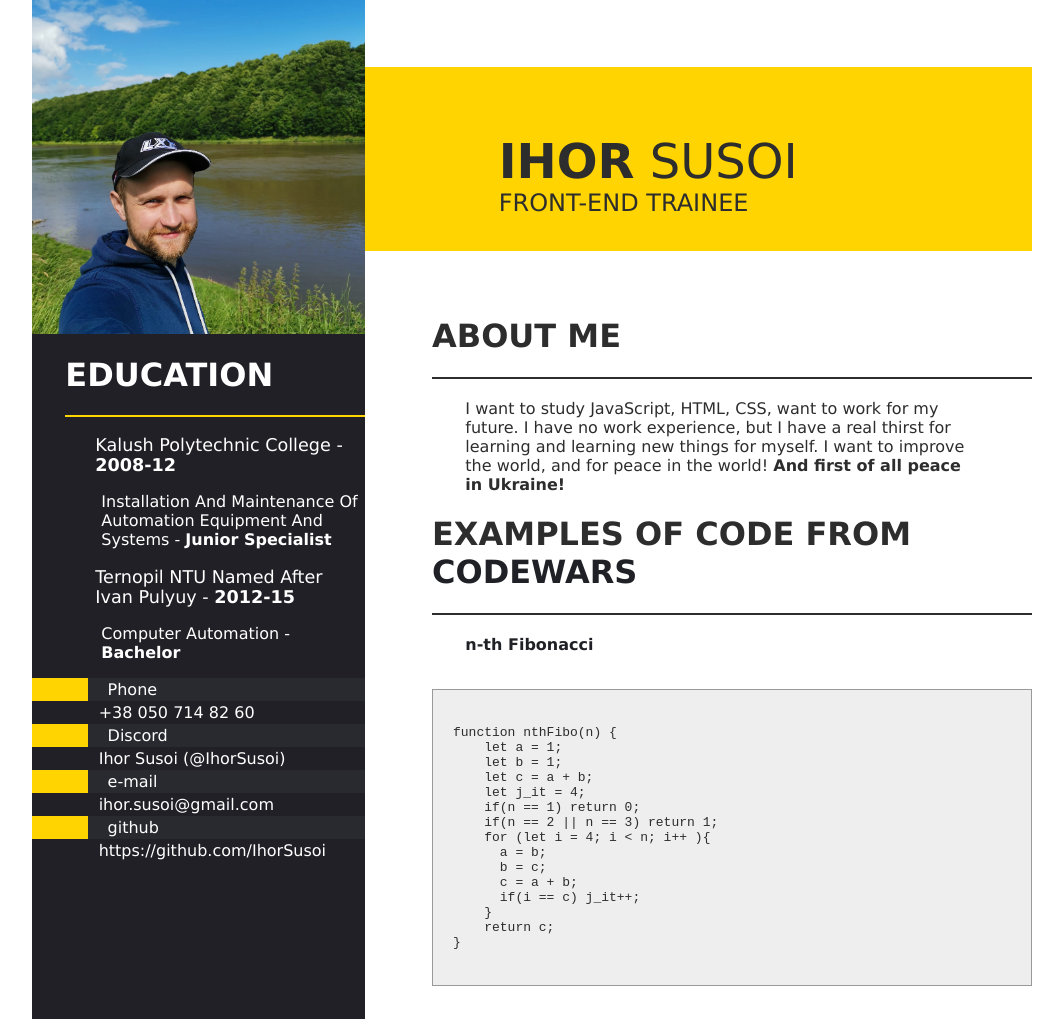
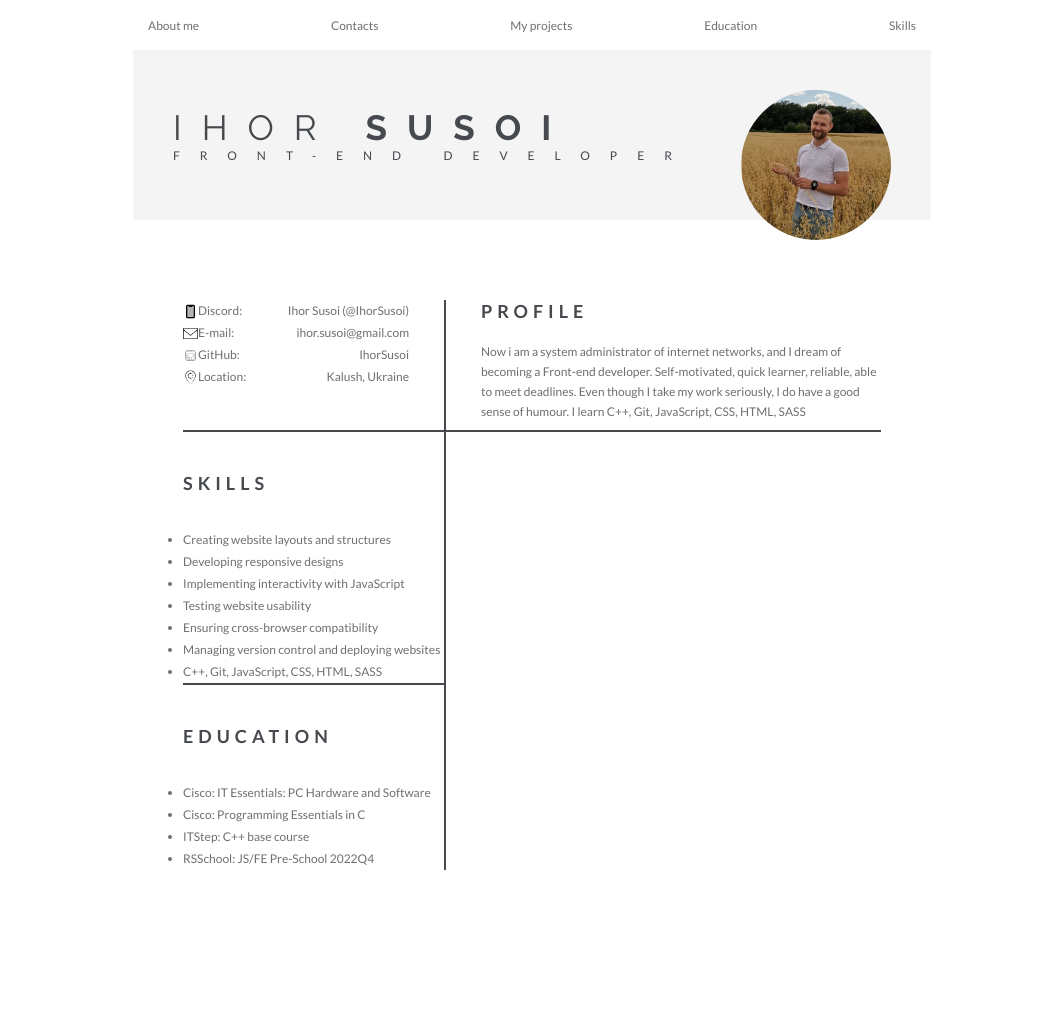
Before and after one commit to IhorSusoi/my_repo, a plain HTML site: page index.html in a window 1280 px wide. Shown: the top 1019 px of the page, without its empty margins (108-1171 px from the left). After the commit the page ends 870 px from the top, so only its background shows below. Drawn offline with Linux system fonts and the light colour scheme.

Commit message:
feat:new cv

```diff
--- a/index.html
+++ b/index.html
@@ -8,99 +8,81 @@
     <meta name="description" content="Ihor Susoi`s CV">
     <meta name="author" content="Ihor Susoi">
     <link rel="stylesheet" href="style.css">
-    <link rel="icon" type="image/x-icon" href="favicon_ihor_susoi_cv.ico">
-    <title>Ihorsus-cv</title>
+    <link rel="shortcut icon" href="/favicon.ico" type="image/x-icon">
+    <link rel="preconnect" href="https://fonts.googleapis.com">
+    <link rel="preconnect" href="https://fonts.gstatic.com" crossorigin>
+    <link href="https://fonts.googleapis.com/css2?family=Lato:wght@400;700&family=Raleway:wght@400;700&display=swap" rel="stylesheet">
+    <title>Curriculum Vitae - Ihor Susoi</title>
 </head>
 <body>
+    <header class="header">
+        <div class="container">
+            <nav class="header-nav">
+                <ul class="header-nav-ul">
+                    <li>About me</li>
+                    <li>Contacts</li>
+                    <li>My projects</li>
+                    <li>Education</li>
+                    <li>Skills</li>
+                </ul>
+            </nav>
+        </div>
+    </header>
+    <main>
+        <div class="container">
+            <div class="main-name-photo">
+                <div>
+                    <h1 class="name">IHOR <b>SUSOI</b></h1>
+                    <h2 class="expertise">FRONT-END DEVELOPER</h2>
+                </div>
+                <img src="../avatar.png" alt="avatar">
+            </div>
+            <div class="main-cv">
                 <div class="left-side">
-        <img class="avatar" src="avatar.jpg" alt="avatar_Ihor_Susoi">
+                    <nav class="contacts">
+                        <ul>
+                            <li><p><img src="../phone.png" alt="phone"> Discord:</p> Ihor Susoi (@IhorSusoi)</li>
+                            <li><p><img src="../mail.png" alt="mail"> E-mail:</p><a href="mailto:ihor.susoi@gmail.com">ihor.susoi@gmail.com</a></li>
+                            <li><p><img src="../github.png" alt="github"> GitHub:</p> <a href="https://github.com/IhorSusoi" target="_blank">IhorSusoi</a></li>
+                            <li><p><img src="../geolocation.png" alt="geolocation"> Location:</p> Kalush, Ukraine</li>
+                        </ul>
+                    </nav>
+                    <div class="underline"></div>
+                    <div class="skills">
+                        <h2>SKILLS</h2>
+                        <ul>
+                            <li>Creating website layouts and structures</li>
+                            <li>Developing responsive designs</li>
+                            <li>Implementing interactivity with JavaScript</li>
+                            <li>Testing website usability</li>
+                            <li>Ensuring cross-browser compatibility</li>
+                            <li>Managing version control and deploying websites</li>
+                            <li>C++, Git, JavaScript, CSS, HTML, SASS</li>
+                        </ul>
+                        <div class="underline"></div>
+                    </div>
                     <div class="education">
-        <h1>education</h1>
-        <div class="underscore"></div>
-        <p class="university">Kalush Polytechnic College - <strong>2008-12</strong></p>
-        <p class="specialization">Installation and maintenance of automation equipment and systems - <strong>Junior Specialist</strong></p>
-        <p class="university">Ternopil NTU named after Ivan Pulyuy - <strong>2012-15</strong></p>
-        <p class="specialization">computer automation - <strong>Bachelor</strong></p>
+                        <h2>EDUCATION</h2>
+                            <ul>
+                                <li><a href="https://ihorsusoi.github.io/my_repo/My-Certificates/IhorSusoi-IT%20Essentials%20PC-certificate.pdf" target="_blank">Cisco: IT Essentials: PC Hardware and Software</a></li>
+                                <li><a href="https://ihorsusoi.github.io/my_repo/My-Certificates/IhorSusoi-Programming%20Esse-certificate%20.pdf" target="_blank">Cisco: Programming Essentials in C</a></li>
+                                <li>ITStep: C++ base course</li>
+                                <li><a href="https://ihorsusoi.github.io/my_repo/My-Certificates/ihorsus_certificate_rsschool_pre-school.pdf" target="_blank">RSSchool: JS/FE Pre-School 2022Q4</a></li>
+                            </ul>
                     </div>
-
-        <div>
-            <div class="contacts">
-                <div class="yellow_box"></div>
-                <div class="contact_name"><p>Phone</p></div>
-            </div>
-            <p class="contact">+38 050 714 82 60</p>
-        </div>
-
-        <div>
-            <div class="contacts">
-                <div class="yellow_box"></div>
-                <div class="contact_name"><p>Discord</p></div>
-            </div>
-            <p class="contact">Ihor Susoi (@IhorSusoi)</p>
-        </div>
-
-        <div>
-            <div class="contacts">
-                <div class="yellow_box"></div>
-                <div class="contact_name"><p>e-mail</p></div>
-            </div>
-            <p class="contact"><a href="mailto:ihor.susoi@gmail.com" title="Send me e-mail">ihor.susoi@gmail.com</a></p>
-        </div>
-
-        <div>
-            <div class="contacts">
-                <div class="yellow_box"></div>
-                <div class="contact_name"><p>github</p></div>
-            </div>
-            <p class="contact"><a href="https://github.com/IhorSusoi" title="Go to my GitHub">https://github.com/IhorSusoi</a></p>
-        </div>
-
-        <a class="rsschool-logo" href="https://rs.school/js-stage0/" title="Go to rsschool"><img src="rsschool_logo.jpg" alt="rsschool-logo"></a>
                 </div>
                 <div class="right-side">
-        <header>
-            <p class="p1"><strong>ihor</strong> susoi</p>
-            <p class="p2">front-end trainee</p>
-        </header>
-        <div class="right-block">
-            <h1>About me</h1>
-            <div class="underscore"></div>
-            <p> I want to study JavaScript, HTML, CSS, want to work for my future.
-                I have no work experience, but I have a real thirst for learning and learning new things
-                 for myself. I want to improve the world, and for peace in the world!
-                <strong>And first of all peace in Ukraine!</strong></p>
+                    <div class="profile">
+                        <h2>PROFILE</h2>
+                        <p>Now i am a system administrator of internet networks, and I dream of becoming a Front-end developer. Self-motivated, quick learner, reliable, able to meet deadlines. Even though I take my work seriously, I do have a good sense of humour. I learn C++, Git, JavaScript, CSS, HTML, SASS</p>
                     </div>
-        <div class="right-block">
-            <h1>examples of code from <a href="https://www.codewars.com/users/rsschool_2b264b47a74cd9c9"
-                title="Go to Codewars profile">Codewars</a></h1>
-            <div class="underscore"></div>
-            <p><a href="https://www.codewars.com/kata/522551eee9abb932420004a0"
-                title="Go to Fibonacci task"><strong>n-th Fibonacci</strong></a></p>
-            <pre>
-                <code>
-function nthFibo(n) {
-    let a = 1;
-    let b = 1;
-    let c = a + b;
-    let j_it = 4;
-    if(n == 1) return 0;
-    if(n == 2 || n == 3) return 1;
-    for (let i = 4; i &lt; n; i++ ){
-      a = b;
-      b = c;
-      c = a + b;
-      if(i == c) j_it++;
-    }
-    return c;
-}
-                </code>
-            </pre>
-        </div>
-        <div class="right-block">
-            <h1>english and other skills</h1>
-            <div class="underscore"></div>
-            <p>My english level is A2 by <a href="https://learnenglish.britishcouncil.org/level-test-b1">British Council</a></p>
+                    <div class="underline"></div>
                 </div>
             </div>
+        </div>
+    </main>
+    <footer>
+
+    </footer>
 </body>
 </html>
--- /dev/null
+++ b/style.scss
@@ -0,0 +1,194 @@
+$main-color: #fff;
+$font-lato: 'Lato', sans-serif;
+$font-raleway: 'Raleway', sans-serif;
+
+* {
+    margin: 0;
+    padding: 0;
+    color: #706f6f;
+}
+
+html{
+    scroll-behavior: smooth;
+    height: 100%;
+}
+
+h1, h2, h3 {
+    color: #464a4e;
+}
+
+h2 {
+    font-family: $font-lato;
+    font-size: 18px;
+    font-weight: bold;
+    letter-spacing: 5px;
+}
+
+a {
+    color: #706f6f;
+    text-decoration: none;
+}
+
+a:hover {
+    color: #2b2b2b;
+}
+
+body{
+    height: 100%;
+    display: flex;
+    flex-direction: column;
+
+    header.header{
+
+        .container{
+            background-color: $main-color;
+            width: 798px;
+            height: 50px;
+            margin: 0 auto;
+        }
+
+        nav.header-nav {
+            ul.header-nav-ul {
+                display: flex;
+                flex-direction: row;
+                justify-content: space-between;
+                align-items: center;
+                list-style: none;
+                height: 50px;
+                font-family: $font-lato;
+                font-size: 12px;
+                box-sizing: border-box;
+                padding: 15px;
+            }
+        }
+    }
+
+    main {
+        flex-grow: 1;
+
+        .container {
+            width: 798px;
+            margin: 0 auto;
+
+            .main-name-photo {
+                display: flex;
+                flex-direction: row;
+                justify-content: space-between;
+                align-items: center;
+                height: 170px;
+                box-sizing: border-box;
+                padding: 40px;
+                background-color: #f4f4f4;
+                margin-bottom: 80px;
+
+                .name {
+                    font-family: $font-raleway;
+                    font-size: 35px;
+                    letter-spacing: 20px;
+                    font-weight: normal;
+
+                    b{
+                        color: #464a4e;
+                    }
+                }
+
+                .expertise {
+                    font-family: $font-lato;
+                    font-size: 12px;
+                    letter-spacing: 20px;
+                    font-weight: normal;
+                }
+
+                img{
+                    width: 150px;
+                    height: 150px;
+                    clip-path: circle(50%);
+                    position: relative;
+                    top: 30px;
+                }
+            }
+
+            .main-cv {
+                display: flex;
+                flex-direction: row;
+                font-family: $font-lato;
+                font-size: 12px;
+
+                .underline {
+                    height: 2px;
+                    background-color: #464a4e;
+                }
+
+                .left-side {
+                    flex: 3;
+                    padding-left: 50px;
+
+                    nav.contacts {
+                        margin: 0 35px 0 0;
+                        height: 130px;
+
+                        ul {
+                            list-style: none;
+                            box-sizing: border-box;
+                            margin-bottom: 25px;
+
+                            li {
+                                line-height: 22px;
+                                align-items: center;
+                                display: flex;
+                                justify-content: space-between;
+
+                                p {
+                                    display: flex;
+                                    justify-content: space-between;
+                                    align-items: center;
+                                }
+                            }
+                        }
+                    }
+
+                    .skills, .education {
+                        margin-top: 40px;
+
+                        ul {
+                            margin-top: 35px;
+
+                            li {
+                                line-height: 22px;
+                                align-items: center;
+                            }
+                        }
+                    }
+                }
+
+                .right-side {
+                    flex: 5;
+                    padding-right: 50px;
+                    border-left: solid #464a4e 2px;
+
+                    .profile {
+                        margin-left: 35px;
+                        height: 130px;
+
+                        h2 {
+                            margin-bottom: 20px;
+                        }
+
+                        p {
+                            line-height: 20px;
+                        }
+                    }
+
+                };
+
+                img {
+                    height: 15px;
+                }
+            }
+        }
+    }
+    footer {
+        height: 50px;
+        margin-top: auto;
+    }
+}
```
Also changed, not shown: avatar.png (added), favicon.ico (added), geolocation.png (added), github.png (added), mail.png (added), phone.png (added), rsschool_logo.jpg (deleted), style.css, 1 other file. Lines whose indentation alone changed are shown as unchanged.
